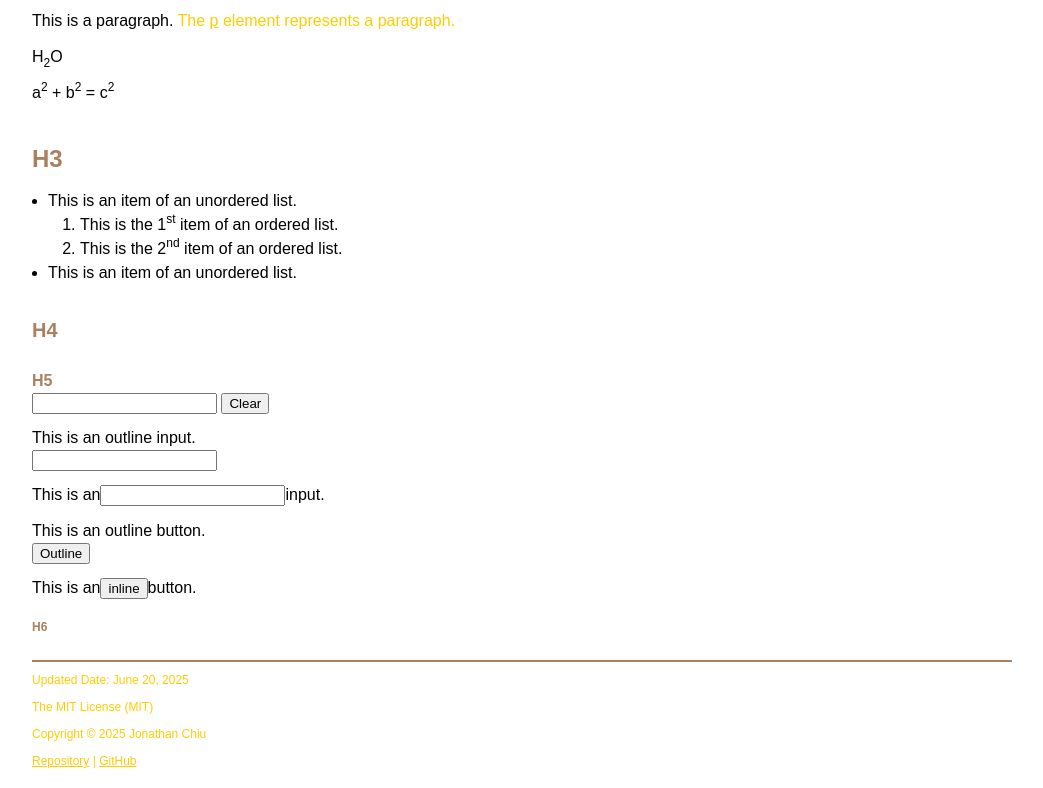
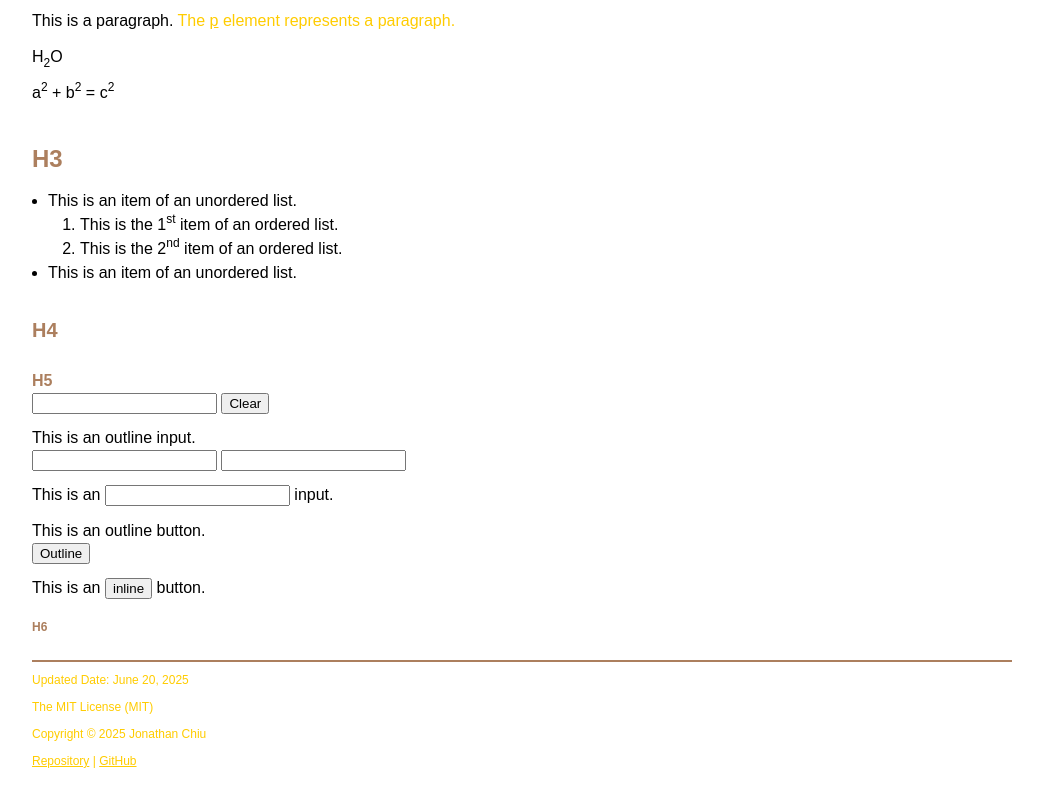
Before and after one commit to quinn0823/universal, a plain HTML site: page index.html in a window 1280 px wide. Shown: the part 383-1171 px from the top of the page, without its empty margins (118-1161 px from the left). Drawn offline with Linux system fonts and the light colour scheme.

Commit message:
Update form section

```diff
--- a/index.html
+++ b/index.html
@@ -119,13 +119,14 @@ Copyright (c) 2025 Jonathan Chiu -->
 			<button class="clear-button" onclick="clearValueById('template-input');">Clear</button>
 		</div>
 		<div class="form">
-		<p>This is an outline input.</p>
-		<input class="input-outline" />
-		<!-- <button class="clear-button" onclick="clearValueById('template-input');">Clear</button> -->
-		<p>This is an<input class="input-inline-middle" /><!-- <button class="clear-button" onclick="clearValueById('template-input');">Clear</button> -->input.</p>
-		<p>This is an outline button.</p>
-		<button class="button-outline">Outline</button>
-		<p>This is an<button class="button-inline-middle">inline</button>button.</p>
+			<p>This is an outline input.</p>
+			<input class="input-outline" />
+			<input class="input-outline input-flex" />
+			<!-- <button class="clear-button" onclick="clearValueById('template-input');">Clear</button> -->
+			<p>This is an <input class="input-inline-middle" /><!-- <button class="clear-button" onclick="clearValueById('template-input');">Clear</button> --> input.</p>
+			<p>This is an outline button.</p>
+			<button class="button-outline">Outline</button>
+			<p>This is an <button class="button-inline-middle">inline</button> button.</p>
 		</div>
 
 		<h6 id="h6"><a href="#h6">H6</a></h6>
```
